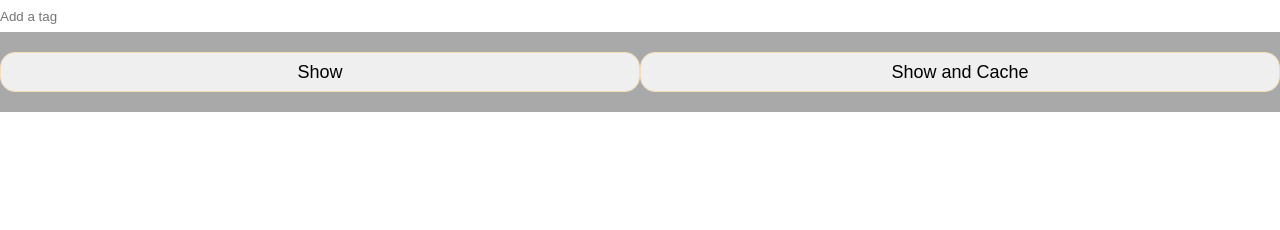
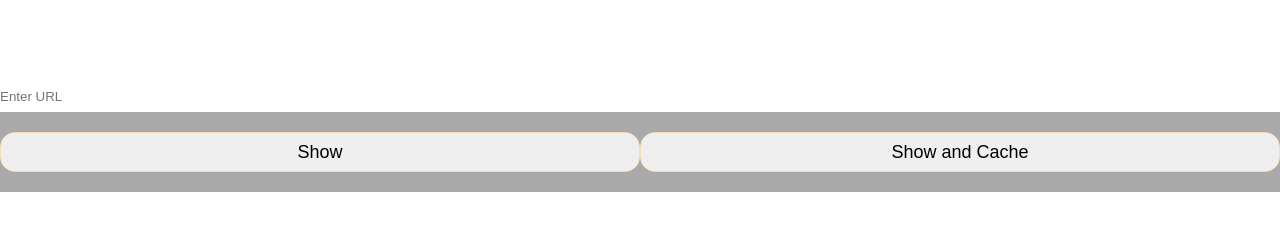
Before and after one commit to ArtSnow/musiiiic, a plain HTML site: page index.html in a window 1280 px wide. Drawn offline with Linux system fonts and the light colour scheme.

Commit message:
Add files via upload

```diff
--- a/index.html
+++ b/index.html
@@ -10,11 +10,11 @@
   <body>
     <script src="script.js" async></script>
     <script src="ServiceWorker.js" async></script>
-
+    <div class="wrapper"></div>
     <div class="tags-input">
       <ul id="tags"></ul>
       <input type="text" id="input-tag"
-          placeholder="Add a tag" />
+          placeholder="Enter URL" />
     </div>
 
     <div class="settings">
@@ -22,7 +22,7 @@
       <button onclick="createObjects()">Show and Cache</button>
     </div>
 
-    <div class="wrapper"></div>
+
 
   </body>
 </html>
--- a/style.css
+++ b/style.css
@@ -60,6 +60,7 @@ body {
   padding: 0;
   margin: 0;
   width: 70%;
+  border-radius: 10px;
 }
 
 .tags-input input {
```
